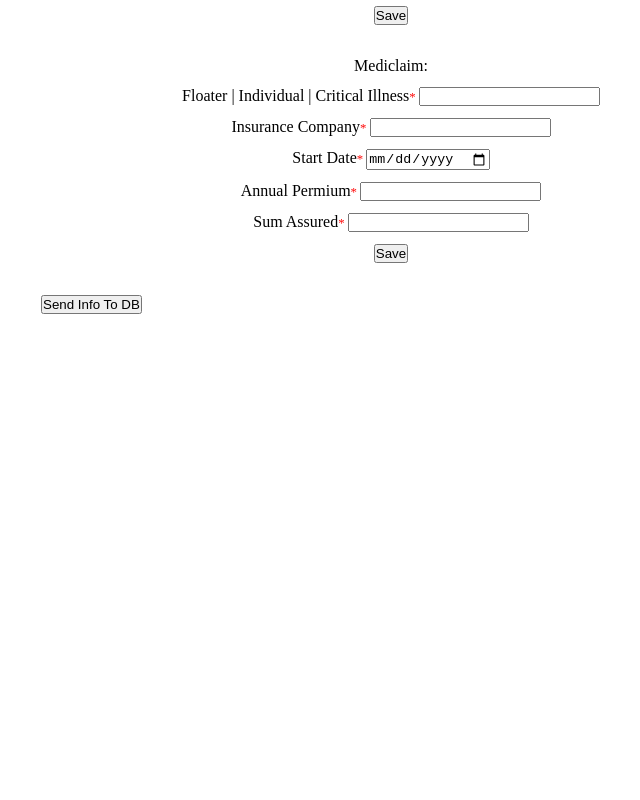
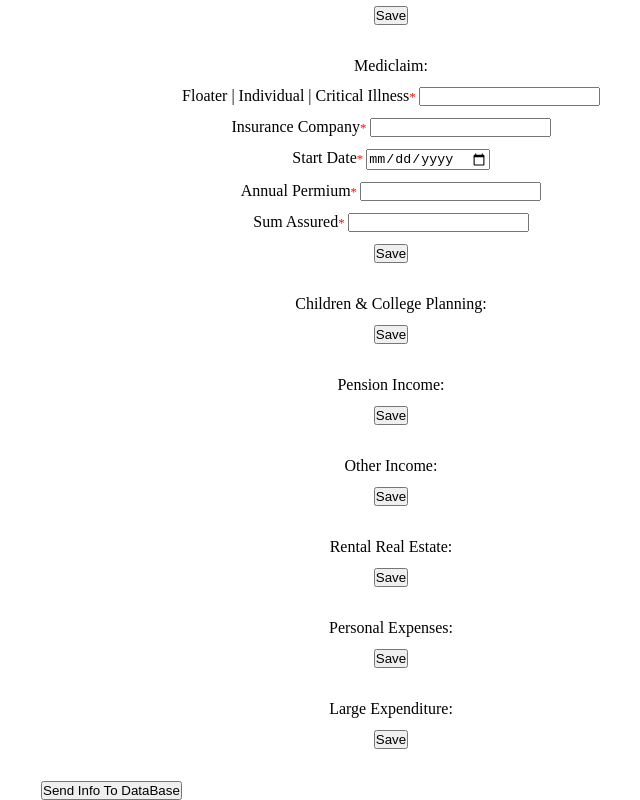
Before and after one commit to lostvikx/enivesh-form, a React (Create React App) app: page / in a window 1280 px wide. Shown: the part 1272-2072 px from the top of the page, without its empty margins (249-889 px from the left). Before the commit the page ends 1586 px from the top, so only its background shows below. Built offline with nearby package versions, Linux system fonts and the light colour scheme.

Commit message:
no significant changes

```diff
--- a/src/App.js
+++ b/src/App.js
@@ -1,6 +1,6 @@
 import React from "react";
 import Form from "./components/Form";
-import SendBtn from "./components/SendBtn"
+import SendBtn from "./components/SendBtn";
 
 export default function App() {
   return (
@@ -13,6 +13,12 @@ export default function App() {
         <Form formName="Other Assets" formId="otherAssets" />
         <Form formName="Life Insurance" formId="lifeInsurance" />
         <Form formName="Mediclaim" formId="mediclaim" />
+        <Form formName="Children &amp; College Planning" formId="childrenEducation" />
+        <Form formName="Pension Income" formId="pensionIncome" />
+        <Form formName="Other Income" formId="otherIncome" />
+        <Form formName="Rental Real Estate" formId="rentalRealEstate" />
+        <Form formName="Personal Expenses" formId="personalExpenses" />
+        <Form formName="Large Expenditure" formId="largeExpenditure" />
       </div>
       <SendBtn />
     </>
--- a/src/components/Form.js
+++ b/src/components/Form.js
@@ -7,6 +7,7 @@ const totalUserData = {};
 export default function Form(props) {
 
 const handleSubmit = (evt) => {
+
   evt.preventDefault();
   const userData = {};
 
@@ -28,6 +29,7 @@ const handleSubmit = (evt) => {
   totalUserData[props.formId].push(userData);
   console.log(totalUserData);
   evt.target.reset();
+
 }
 
   const inputFields = fields[props.formId].map(field => <FormField data={field} key={field.key} />);
@@ -38,5 +40,5 @@ const handleSubmit = (evt) => {
       { inputFields }
       <button type="submit">Save</button>
     </form>
-  )
+  );
 }
--- a/src/components/SendBtn.js
+++ b/src/components/SendBtn.js
@@ -1,15 +1,29 @@
 import React from "react";
 
 const handleClick = async (evt) => {
+
   evt.preventDefault();
 
   console.log("Data saved to DB 🎉");
 
   // const res = await fetch("http:localhost:8080/api/user-data", {
-  // })
+  //   method: "POST",
+  //   headers: {
+  //     "Content-Type": "application/json"
+  //   },
+  //   body: JSON.stringify(totalUserData)
+  // });
+
+  // const data = await res.json();
+
+  // console.log(data);
 
 }
 
 export default function SendBtn() {
-  return <button onClick={handleClick}>Send Info To DB</button>
+  return (
+    <button onClick={handleClick}>
+      Send Info To DataBase
+    </button>
+  );
 }
--- a/src/formFields.js
+++ b/src/formFields.js
@@ -237,7 +237,8 @@ const fields = {
   pensionIncome: [],
   otherIncome: [],
   rentalRealEstate: [],
-  personalExpenses: []
+  personalExpenses: [],
+  largeExpenditure: []
 };
 
 export default fields;
```
